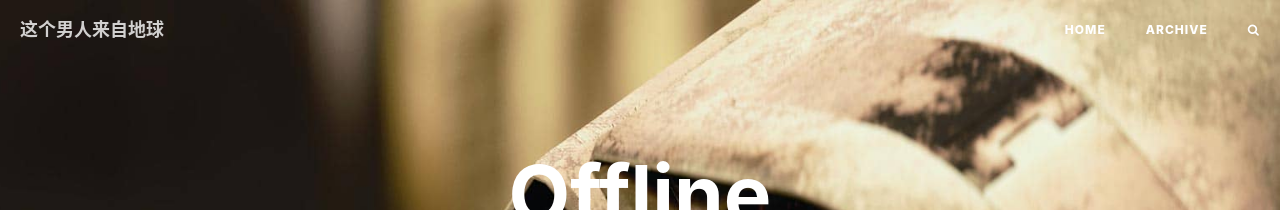
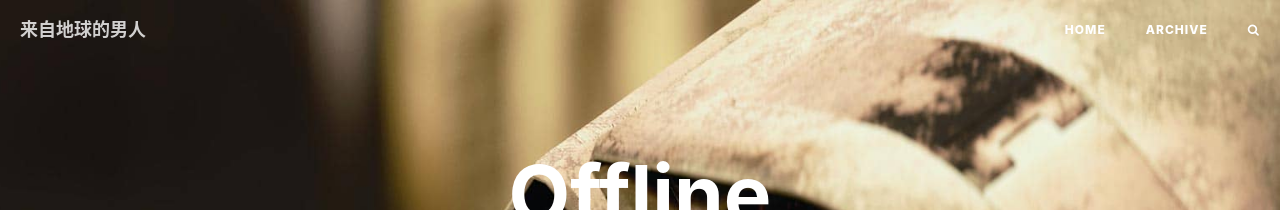
Before and after one commit to chinasoul/chinasoul.github.io, a Jekyll site: the page built from offline.html, in a window 1280 px wide. Shown: the top 210 px of the page. Built offline with Jekyll 4.4.1, drawn with Linux system fonts in a browser that asks for light colours; nearby versions of some CDN libraries; comment, search, counter and statistics services are not loaded.

Commit message:
Update _config.yml

```diff
--- a/_config.yml
+++ b/_config.yml
@@ -1,5 +1,5 @@
 # Site settings
-title: 这个男人来自地球
+title: 来自地球的男人
 SEOTitle: chinasoul | 不要放弃治疗
 header-img: img/home-bg.jpg
 email: xx@gmail.com
```
